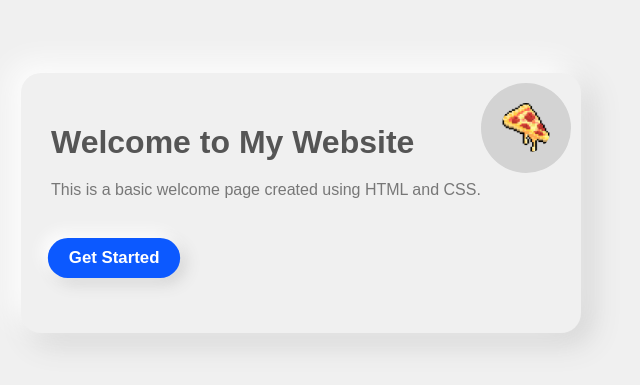
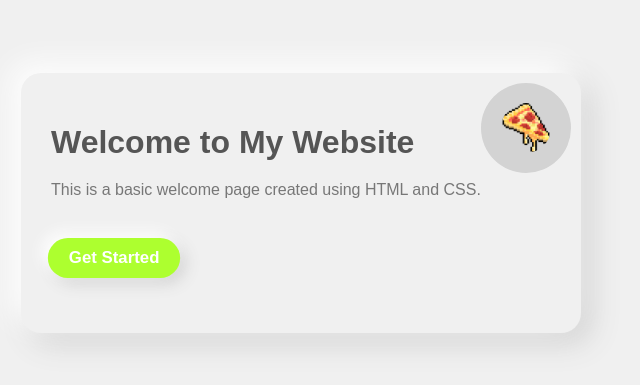
Before and after one commit to x0j11/testSite, a plain HTML site: page index.html in a window 1280 px wide. In both pictures the pointer is over the link "Get Started". Shown: the part 197-582 px from the top of the page, without its empty margins (339-979 px from the left). Drawn offline with Linux system fonts and the light colour scheme.

Commit message:
Button updated

```diff
--- a/index.html
+++ b/index.html
@@ -63,7 +63,7 @@
             transition: background-color 0.3s, transform 0.3s;
         }
         .btn:hover {
-            background-color: #0c59ff;
+            background-color: greenyellow;
             font-weight: bolder;
             color: #ffffff;
             transform: scale(1.05)
```
